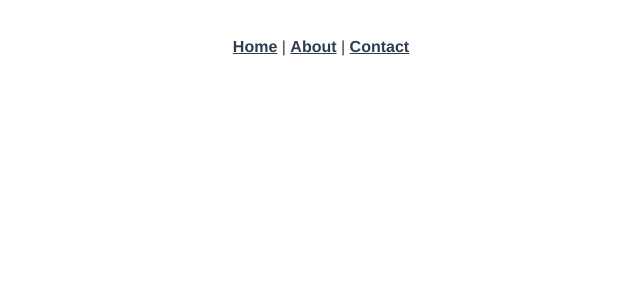
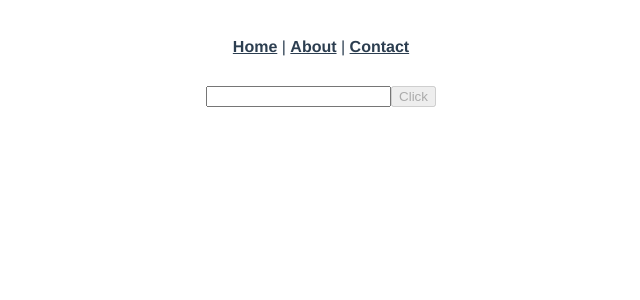
Before and after one commit to jyryuitpro/vue-default, a Vue app: page /example03 in a window 1280 px wide. Shown: the top 300 px of the page, without its empty margins (319-959 px from the left). Built offline with nearby package versions, Linux system fonts and the light colour scheme.

Commit message:
속성(attribute)에 데이터 바인딩

```diff
--- a/src/router/index.js
+++ b/src/router/index.js
@@ -54,6 +54,11 @@
     name: 'Example02',
     component: () => import(/* webpackChunkName: "about" */ '../views/Example02.vue')
   },
+  {
+    path: '/example03',
+    name: 'Example03',
+    component: () => import(/* webpackChunkName: "about" */ '../views/Example03.vue')
+  },
 ]
 
 const router = createRouter({
--- /dev/null
+++ b/src/views/Example03.vue
@@ -0,0 +1,39 @@
+<template>
+  <div>
+<!--    <img v-bind:src="url" style="height: 100px; width: auto;"/>-->
+    <input type="text" v-model="textValue" />
+    <button type="button" v-bind:disabled="textValue == ''">Click</button>
+  </div>
+</template>
+
+<script>
+export default {
+  name: "Example03",
+  components: {},
+  data() {
+    return {
+      url: 'https://kr.vuejs.org/images/logo.png',
+      textValue: '',
+    };
+  },
+  setup() {
+
+  },
+  created() {
+    //Vue Component가 생성이되는 순간에 실행
+  },
+  mounted() {
+    //Html이 실제 화면에 로딩이 되는 순간에 실행
+  },
+  unmounted() {
+    //다른 Component로 이동할 때, 실행
+  },
+  methods() {
+    //Component안에서 사용할 메소드(함수) 정의
+  },
+}
+</script>
+
+<style scoped>
+
+</style>
```
